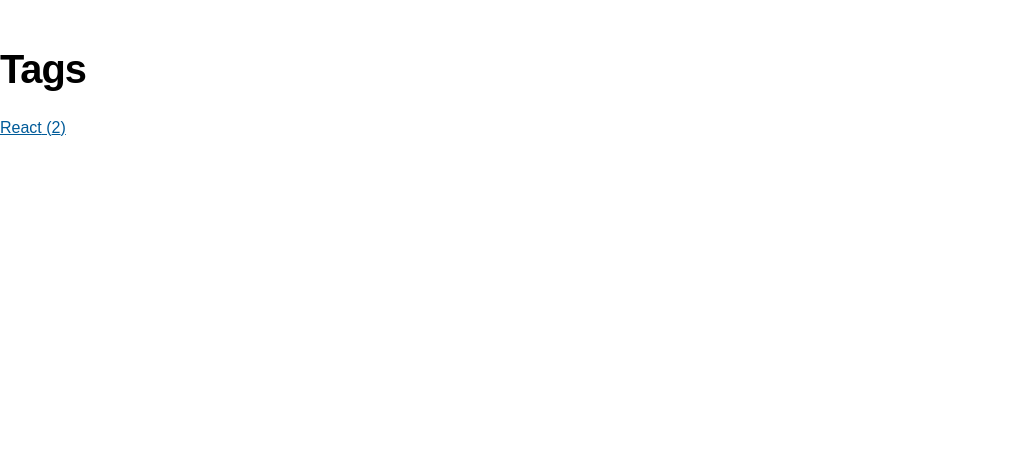
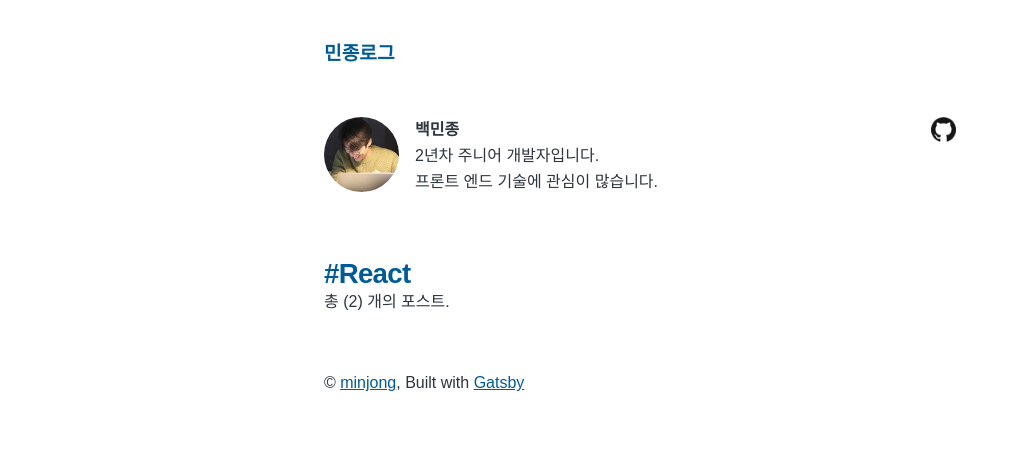
Before and after one commit to minjongbaek/minjong.blog, a Gatsby site: page /tags in a window 1280 px wide. Shown: the whole page, without its empty margins (0-1019 px from the left). Built offline with nearby package versions, Linux system fonts and the light colour scheme; Gatsby itself is replaced by a stand-in of ours.

Commit message:
style: /tags 페이지 스타일 수정

```diff
--- a/src/css/style.css
+++ b/src/css/style.css
@@ -374,3 +374,9 @@
 .tag-label a {
   text-decoration: none;
 }
+
+div.tags-wrap h3 {
+  list-style: none;
+  margin-bottom: 0;
+  color: var(--color-primary);
+}
--- a/src/pages/tags.js
+++ b/src/pages/tags.js
@@ -7,30 +7,50 @@
 // Components
 import { Helmet } from "react-helmet"
 import { Link, graphql } from "gatsby"
+import Layout from "../components/layout"
+import Seo from "../components/seo"
+import Bio from "../components/bio"
 
 const TagsPage = ({
   data: {
     allMarkdownRemark: { group },
     site: {
       siteMetadata: { title },
-    },
-  },
-}) => (
-  <div>
-    <Helmet title={title} />
-    <div>
-      <h1>Tags</h1>
-      <ul>
-        {group.map(tag => (
-          <li key={tag.fieldValue}>
+    }
+  }, location
+}) =>
+// <div>
+//   <Helmet title={title} />
+//   <div>
+//     <h1>Tags</h1>
+//     <ul>
+//       {group.map(tag => (
+//         <li key={tag.fieldValue}>
+//           <Link to={`/tags/${kebabCase(tag.fieldValue)}/`}>
+//             {tag.fieldValue} ({tag.totalCount})
+//           </Link>
+//         </li>
+//       ))}
+//     </ul>
+//   </div>
+// </div>
+(
+  <Layout location={location} title={title}>
+    <Seo title="All tags" />
+    <Bio />
+    <div className="tags-wrap">
+      {group.map(tag => (
+        <div>
+          <h3 className="tags" key={tag.fieldValue}>
             <Link to={`/tags/${kebabCase(tag.fieldValue)}/`}>
-              {tag.fieldValue} ({tag.totalCount})
+              <span>#{tag.fieldValue}</span>
             </Link>
-          </li>
-        ))}
-      </ul>
+          </h3>
+          <p>총 ({tag.totalCount}) 개의 포스트.</p>
+        </div>
+      ))}
     </div>
-  </div>
+  </Layout >
 )
 
 TagsPage.propTypes = {
```
